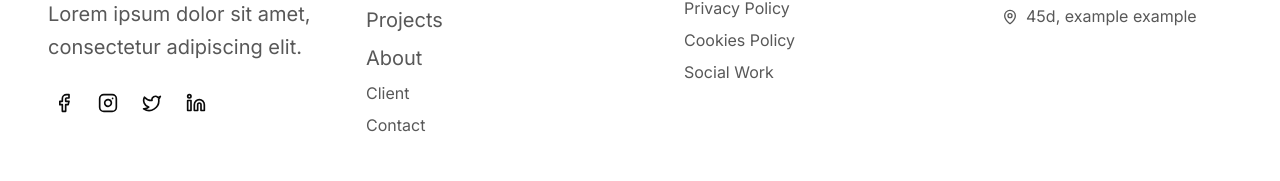
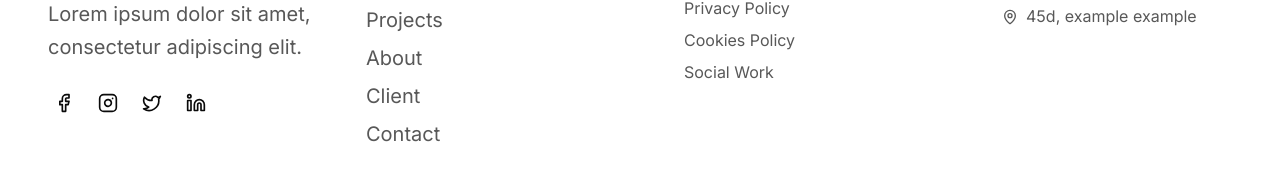
Before and after one commit to Roshen-Perera/ceylon-developers-portfolio, a Next.js app: page /company in a window 1280 px wide. Shown: the part 5104-5285 px from the top of the page. Built offline with nearby package versions, Linux system fonts and the light colour scheme.

Commit message:
Refactor Quick Links in Footer to use P component for consistency

```diff
--- a/components/footer.tsx
+++ b/components/footer.tsx
@@ -70,14 +70,14 @@ const Footer = () => {
               </P>
             </li>
             <li>
-              <a href="#">
-                Client
-              </a>
+              <P>
+                <a href="#">Client</a>
+              </P>
             </li>
             <li>
-              <a href="#">
-                Contact
-              </a>
+              <P>
+                <a href="#">Contact</a>
+              </P>
             </li>
           </ul>
         </div>
```
